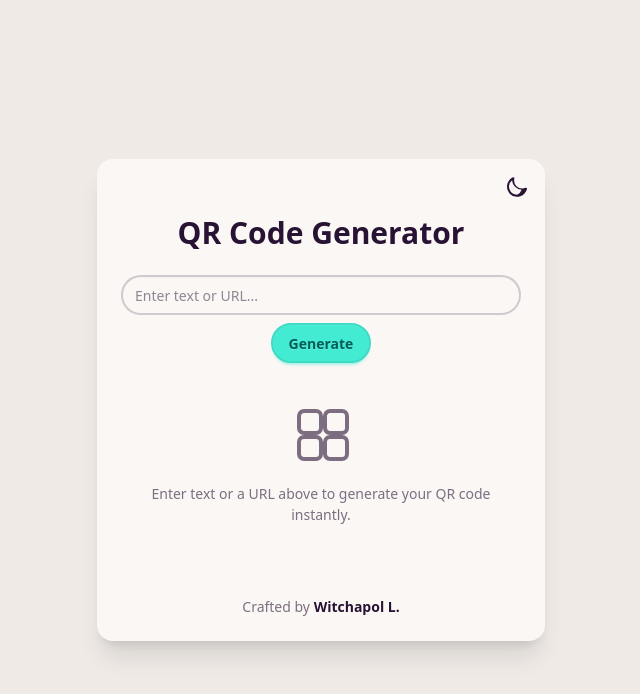
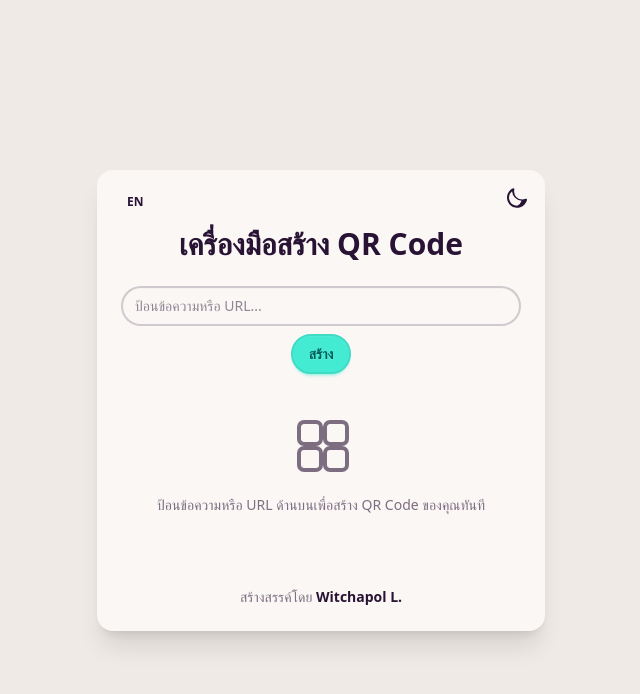
Before and after one commit to s0ci4lx/QR-Code, a Vue app: page / in a window 1280 px wide. Shown: the top 694 px of the page, without its empty margins (319-959 px from the left). Built offline with nearby package versions, Linux system fonts and the light colour scheme.

Commit message:
อัพเดทรองรับ 2 ภาษา

```diff
--- a/index.html
+++ b/index.html
@@ -4,7 +4,7 @@
     <meta charset="UTF-8" />
     <link rel="icon" type="image/svg+xml" href="/favicon.png" />
     <meta name="viewport" content="width=device-width, initial-scale=1.0" />
-    <title>สร้าง QR CODE ฟรี ง่าย รวดเร็วและปลอดภัย</title>
+    <title>สร้าง QR CODE ฟรี รวดเร็ว ปลอดภัย ไม่มีโฆษณา</title>
   </head>
   <body>
     <div id="app"></div>
--- a/src/App.vue
+++ b/src/App.vue
@@ -7,14 +7,44 @@ const text = ref("");
 const qrCodeDataUrl = ref("");
 const errorMessage = ref("");
 const isLoading = ref(false);
-const theme = ref("cupcake"); // State สำหรับสลับ Theme (ค่าเริ่มต้นคือ 'cupcake')
+const theme = ref("cupcake");
+
+// --- Language State & Translations ---
+const lang = ref("th"); // 'th' = ไทย, 'en' = อังกฤษ
+
+const translations = ref({
+  en: {
+    title: "QR Code Generator",
+    placeholder: "Enter text or URL...",
+    generateBtn: "Generate",
+    downloadBtn: "Download PNG",
+    newBtn: "Create New",
+    errorEmpty: "Please enter text or a URL.",
+    errorGenerate: "Could not generate QR code.",
+    altQR: "Generated QR Code",
+    heroText: "Enter text or a URL above to generate your QR code instantly.",
+    craftedBy: "Crafted by"
+  },
+  th: {
+    title: "เครื่องมือสร้าง QR Code",
+    placeholder: "ป้อนข้อความหรือ URL...",
+    generateBtn: "สร้าง",
+    downloadBtn: "ดาวน์โหลด PNG",
+    newBtn: "สร้างใหม่",
+    errorEmpty: "กรุณาป้อนข้อความหรือ URL",
+    errorGenerate: "ไม่สามารถสร้าง QR Code ได้",
+    altQR: "รูป QR Code ที่สร้างขึ้น",
+    heroText: "ป้อนข้อความหรือ URL ด้านบนเพื่อสร้าง QR Code ของคุณทันที",
+    craftedBy: "สร้างสรรค์โดย"
+  }
+});
 
 // --- Functions ---
 
 // Function to generate QR Code
 const generateQR = async () => {
   if (!text.value.trim()) {
-    errorMessage.value = "Please enter text or a URL.";
+    errorMessage.value = translations.value[lang.value].errorEmpty;
     qrCodeDataUrl.value = "";
     return;
   }
@@ -33,36 +63,30 @@ const generateQR = async () => {
     qrCodeDataUrl.value = await QRCode.toDataURL(text.value, options);
   } catch (err) {
     console.error(err);
-    errorMessage.value = "Could not generate QR code.";
+    errorMessage.value = translations.value[lang.value].errorGenerate;
     qrCodeDataUrl.value = "";
   } finally {
     isLoading.value = false;
   }
 };
 
-// Function to download the QR Code (ปรับปรุงให้มีวันที่และเวลา)
+// Function to download the QR Code
 const downloadQR = () => {
   if (!qrCodeDataUrl.value) return;
 
-  // 1. สร้าง object Date เพื่อดึงเวลาปัจจุบัน
   const now = new Date();
-
-  // 2. ดึงค่า ปี, เดือน, วัน, ชั่วโมง, นาที และทำให้เป็นเลข 2 หลักเสมอ (เช่น 09, 05)
   const year = now.getFullYear();
-  const month = String(now.getMonth() + 1).padStart(2, "0"); // getMonth() เริ่มจาก 0 เลยต้อง +1
+  const month = String(now.getMonth() + 1).padStart(2, "0");
   const day = String(now.getDate()).padStart(2, "0");
   const hours = String(now.getHours()).padStart(2, "0");
   const minutes = String(now.getMinutes()).padStart(2, "0");
   const seconds = String(now.getSeconds()).padStart(2, "0");
 
-  // 3. ประกอบร่างชื่อไฟล์ตาม format ที่ต้องการ
-  // เพิ่มวินาทีในชื่อไฟล์เป็น qrcode-YYYYMMDD-HHMMSS.png
   const filename = `tp-qr-${year}${month}${day}-${hours}${minutes}${seconds}.png`;
 
-  // 4. สร้าง Link สำหรับดาวน์โหลดโดยใช้ชื่อไฟล์ใหม่
   const link = document.createElement("a");
   link.href = qrCodeDataUrl.value;
-  link.download = filename; // <-- ใช้ชื่อไฟล์แบบไดนามิก
+  link.download = filename;
   document.body.appendChild(link);
   link.click();
   document.body.removeChild(link);
@@ -83,6 +107,15 @@ const createNew = () => {
   >
     <div class="card w-full max-w-md bg-base-100 shadow-xl">
       <div class="card-body items-center text-center">
+
+        <button
+          @click="lang = lang === 'en' ? 'th' : 'en'"
+          class="btn btn-ghost btn-sm absolute top-4 left-4 font-bold"
+        >
+          <span v-if="lang === 'en'">TH</span>
+          <span v-else>EN</span>
+        </button>
+
         <label class="swap swap-rotate absolute top-4 right-4">
           <input
             type="checkbox"
@@ -108,7 +141,7 @@ const createNew = () => {
           </svg>
         </label>
 
-        <h1 class="card-title text-3xl mb-4 mt-8">QR Code Generator</h1>
+        <h1 class="card-title text-3xl mb-4 mt-8">{{ translations[lang].title }}</h1>
 
         <form @submit.prevent="generateQR" class="w-full">
           <div class="form-control">
@@ -117,10 +150,9 @@ const createNew = () => {
                 <input
                   v-model="text"
                   type="text"
-                  placeholder="Enter text or URL..."
+                  :placeholder="translations[lang].placeholder"
                   class="input input-bordered w-full pr-10"
                 />
-
                 <button
                   v-if="text"
                   @click.prevent="text = ''"
@@ -150,7 +182,7 @@ const createNew = () => {
                 :disabled="isLoading"
               >
                 <span v-if="isLoading" class="loading loading-spinner"></span>
-                <span v-else>Generate</span>
+                <span v-else>{{ translations[lang].generateBtn }}</span>
               </button>
             </div>
           </div>
@@ -164,15 +196,15 @@ const createNew = () => {
         >
           <img
             :src="qrCodeDataUrl"
-            alt="Generated QR Code"
+            :alt="translations[lang].altQR"
             class="border-4 border-base-300 rounded-lg"
           />
           <div class="flex gap-2 w-full mt-2">
             <button @click="downloadQR" class="btn btn-success flex-1">
-              Download PNG
+              {{ translations[lang].downloadBtn }}
             </button>
             <button @click="createNew" class="btn btn-ghost flex-1">
-              Create New
+              {{ translations[lang].newBtn }}
             </button>
           </div>
         </div>
@@ -195,14 +227,14 @@ const createNew = () => {
                 />
               </svg>
               <p>
-                Enter text or a URL above to generate your QR code instantly.
+                {{ translations[lang].heroText }}
               </p>
             </div>
           </div>
         </div>
 
         <p class="mt-8 text-sm text-base-content/60">
-          Crafted by
+          {{ translations[lang].craftedBy }}
           <span class="font-bold text-base-content">Witchapol L.</span>
         </p>
       </div>
```
